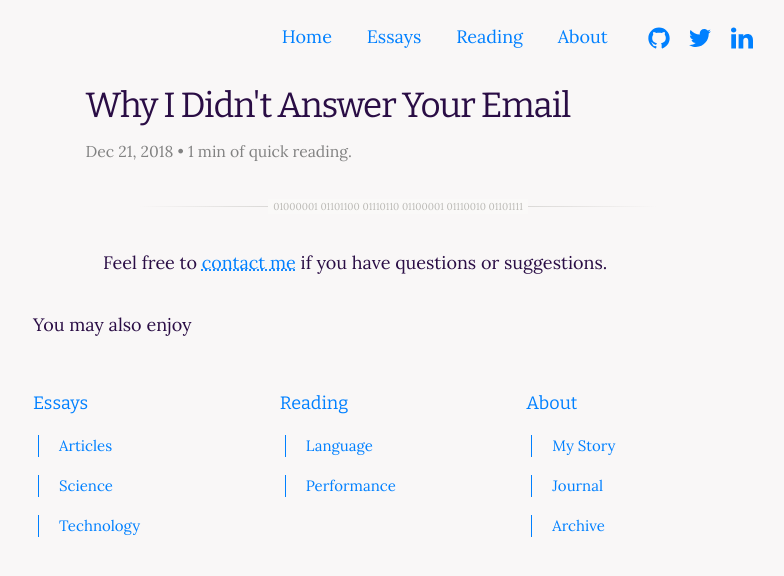
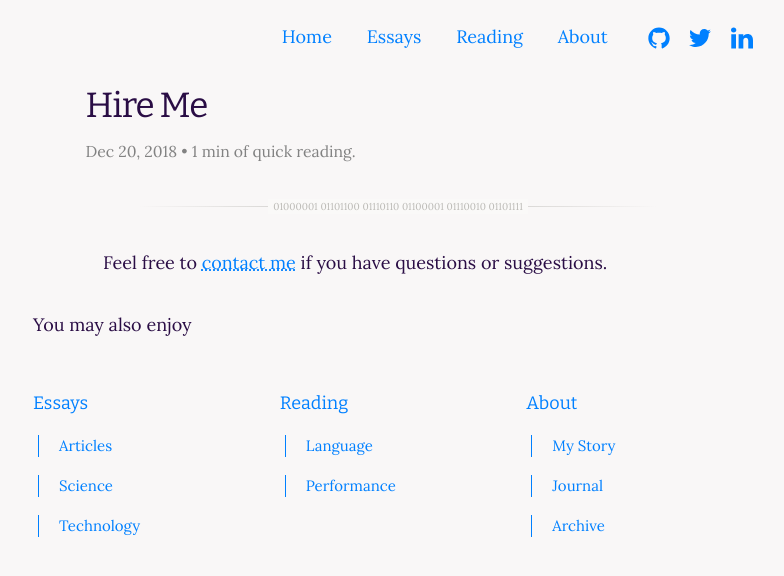
Before and after one commit to ohduran/ohduran.github.io, a Jekyll site: the page built from _posts/2018-12-21-hire.md, in a window 1280 px wide. Shown: the top 576 px of the page, without its empty margins (242-1026 px from the left). Built offline with Jekyll 4.4.1, drawn with Linux system fonts in a browser that asks for light colours.

Commit message:
edit hire and email

```diff
--- a/_posts/2018-12-21-hire.md
+++ b/_posts/2018-12-21-hire.md
@@ -1,7 +1,7 @@
 ---
 layout: post
-title:  "Why I Didn't Answer Your Email"
-date:   2018-12-21 15:00:00 +0100
+title:  "Hire Me"
+date:   2018-12-21 00:00:00 +0100
 categories:
 permalink: /hire-me
 ---
```
Also changed, not shown: _posts/2018-12-21-email.md (+1 -1 lines).
